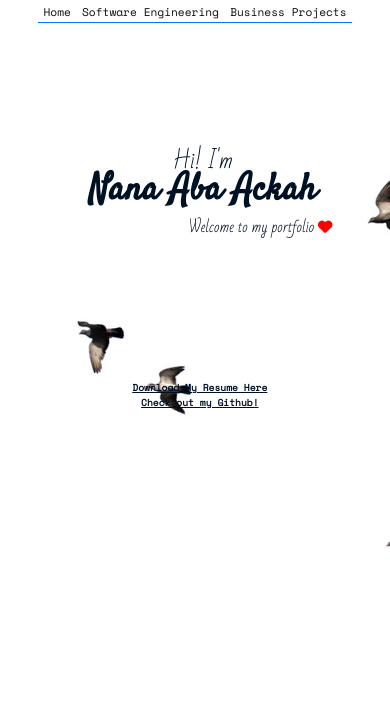
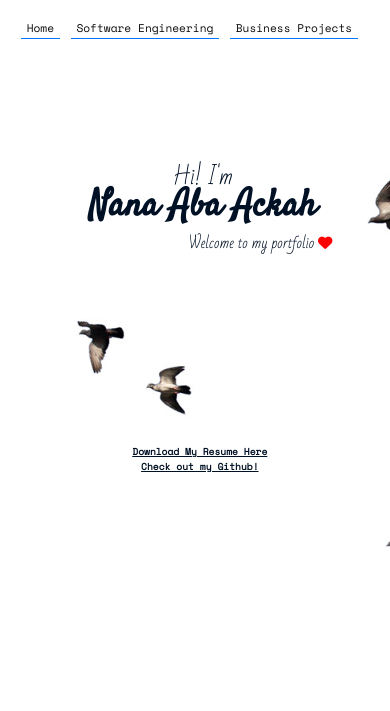
Before and after one commit to nanaabaackah/portfolio.io, a PHP site: page / in a window 390 px wide. Shown: the top 711 px of the page. Run offline with PHP 8.4, Linux system fonts and the light colour scheme; some libraries are stand-ins or nearby versions.

Commit message:
Update master.css

```diff
--- a/styles/master.css
+++ b/styles/master.css
@@ -618,7 +618,7 @@ body{
     header{
         display: flex;
         flex-direction: row;
-        margin-top: 0em;
+        margin-top: 1em;
         justify-content: center;
     }
 
@@ -629,7 +629,7 @@ body{
     }
 
     header nav li{
-
+        margin-right: 1em;
         text-align: center;
         margin-left: 0em;
         border-bottom: solid #0077ff 0.5px;
@@ -696,7 +696,7 @@ body{
         flex-direction: column;
         margin-left:1em;
         font-size: 0.6em;
-        margin-top: 15em;
+        margin-top: 20em;
     }
 
     #links a{
@@ -794,7 +794,7 @@ body{
     .home {
         background-image: url("../imgs/b10.png");
         background-size:contain;
-        background-repeat: no-repeat;
+        background-repeat: repeat;
     }
 
     .grid {
```
